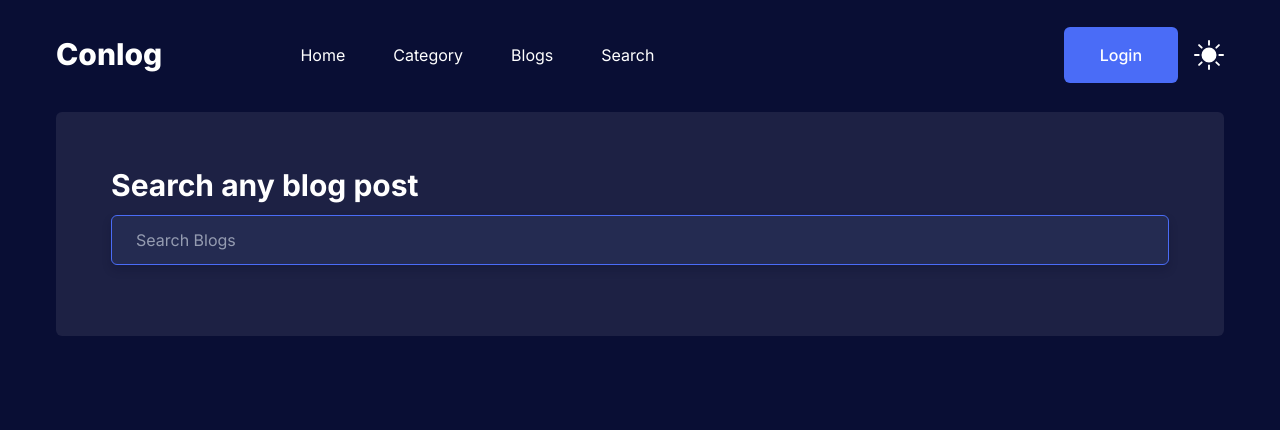
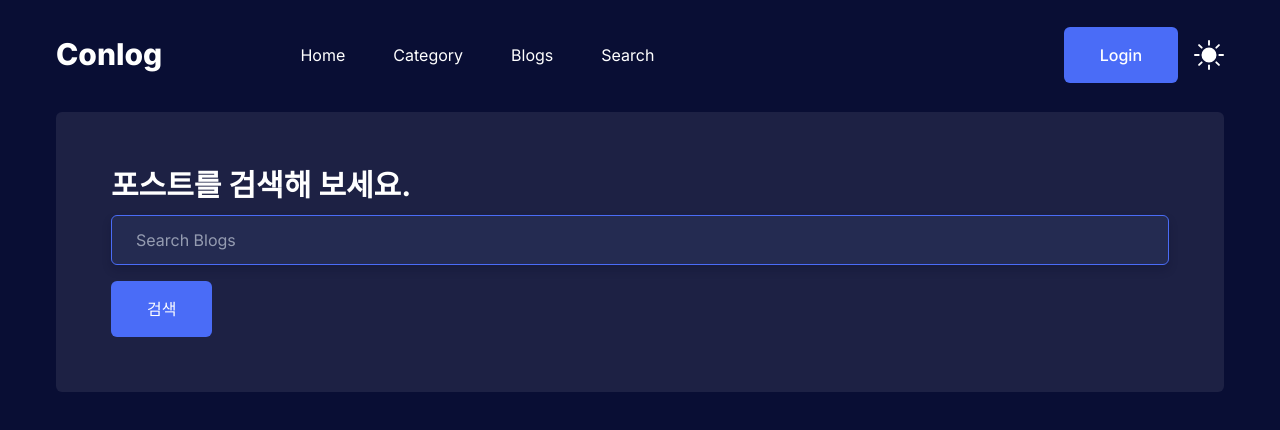
Before and after one commit to wooriki/Blog-nextjs-typeScript-Fullstack, a Next.js app: page /search in a window 1280 px wide. Shown: the top 430 px of the page. Built offline with nearby package versions, Linux system fonts and the light colour scheme; no server answers.

Commit message:
Success to posting data with  pgAdmin server

```diff
--- /dev/null
+++ b/src/app/api/search/route.ts
@@ -0,0 +1,44 @@
+import prisma from "@/database";
+import { NextRequest, NextResponse } from "next/server";
+
+export async function GET(req: NextRequest) {
+  try {
+    const url = new URL(req.url);
+    const extractQuery = url.searchParams.get("query");
+
+    const searchPostList = await prisma.post.findMany({
+      where: {
+        OR: [
+          {
+            title: {
+              contains: extractQuery || "",
+            },
+          },
+          {
+            description: {
+              contains: extractQuery || "",
+            },
+          },
+        ],
+      },
+    });
+    if (searchPostList) {
+      return NextResponse.json({
+        success: true,
+        data: searchPostList,
+      });
+    } else {
+      return NextResponse.json({
+        success: false,
+        message: "검색 포스트를 가져오는데 실패했습니다. 다시 시도해 주세요.",
+      });
+    }
+  } catch (e) {
+    console.log(e);
+
+    return NextResponse.json({
+      success: false,
+      message: "에러가 발생했습니다. 다시 시도해 주세요.",
+    });
+  }
+}
--- a/src/app/create/page.tsx
+++ b/src/app/create/page.tsx
@@ -128,7 +128,7 @@ export default function Create() {
                 <div className="-mx-4 flex flex-wrap">
                   {formControls.map((control) => (
                     <div className="w-full px-4" key={control.id}>
-                      <label className="mb-6 black text-sm font-medium text-dark dark:text-white">
+                      <label className="mb-2 text-sm font-medium text-dark dark:text-white">
                         {control.label}
                       </label>
                       {control.component === "input" ? (
@@ -144,7 +144,7 @@ export default function Create() {
                             });
                           }}
                           value={formData[control.id as keyof BlogFormData]}
-                          className="w-full mb-8 rounded-md border border-transparent py-3 px-6 text-body-color placeholder-body-color shadow-one outline-none focus:border-primary focus-visible:shadow-none dark:bg-[#242B51] dark:shadow-signUp"
+                          className="w-full mt-2 mb-8 rounded-md border border-transparent py-3 px-6 text-body-color placeholder-body-color shadow-one outline-none focus:border-primary focus-visible:shadow-none dark:bg-[#242B51] dark:shadow-signUp"
                         />
                       ) : control.component === "textarea" ? (
                         <textarea
@@ -160,7 +160,7 @@ export default function Create() {
                             });
                           }}
                           value={formData[control.id as keyof BlogFormData]}
-                          className="w-full resize-none rounded-md border border-transparent py-3 px-6 text-base text-body-color placeholder-body-color shadow-one outline-none focus:border-primary focus-visible:shadow-none dark:bg-[#242B51] dark:shadow-signUp"
+                          className="w-full mt-2 resize-none rounded-md border border-transparent py-3 px-6 text-base text-body-color placeholder-body-color shadow-one outline-none focus:border-primary focus-visible:shadow-none dark:bg-[#242B51] dark:shadow-signUp"
                         />
                       ) : control.component === "select" ? (
                         <select
@@ -174,7 +174,7 @@ export default function Create() {
                             });
                           }}
                           value={formData[control.id as keyof BlogFormData]}
-                          className="w-full mb-8 rounded-md border border-transparent py-3 px-6 text-base text-body-color placeholder-body-color shadow-one outline-none focus:border-primary focus-visible:shadow-none dark:bg-[#242B51] dark:shadow-signUp"
+                          className="w-full mt-2 mb-8 rounded-md border border-transparent py-3 px-6 text-base text-body-color placeholder-body-color shadow-one outline-none focus:border-primary focus-visible:shadow-none dark:bg-[#242B51] dark:shadow-signUp"
                         >
                           <option value={""} id="">
                             Select
--- a/src/app/search/page.tsx
+++ b/src/app/search/page.tsx
@@ -1,8 +1,26 @@
 "use client";
 
 import Button from "@/components/button";
+import { GlobalCotext } from "@/context";
+import { useContext } from "react";
 
 export default function Search() {
+  const { searchQuery, setSearchQuery, searchResults, setSearchResults } =
+    useContext(GlobalCotext);
+
+  async function handleSearch() {
+    console.log(searchQuery);
+
+    const res = await fetch(`/api/search?query=${searchQuery}`, {
+      method: "GET",
+      cache: "no-store",
+    });
+    const data = await res.json();
+
+    if (data.success) {
+      setSearchResults(data.data);
+    }
+  }
   return (
     <section className="overflow-hidden py-16 md:py-20 lg:py-28">
       <div className="container">
@@ -10,7 +28,7 @@ export default function Search() {
           <div className="w-full px-4">
             <div className="mb-12 rounded-md bg-primary/[3%] py-11 px-8 dark:bg-dark sm:p-[50px] lg:mb-5 lg:px-8 xl:p-[55px]">
               <h2 className="mb-3 text-2xl font-bold text-black dark:text-white sm:text-3xl lg:text-2xl xl:text-3xl">
-                Search any blog post
+                포스트를 검색해 보세요.
               </h2>
               <div className="flex flex-col gap-4">
                 <div className="flex gap-4">
@@ -22,9 +40,15 @@ export default function Search() {
                     autoFocus
                     autoComplete="off"
                     className="w-full rounded-md border border-transparent py-3 px-6 text-base text-body-color placeholder-body-color shadow-one outline-none focus:border-primary focus-visible:shadow-none dark:bg-[#242B51] dark:shadow-signUp"
+                    value={searchQuery}
+                    onChange={(e: React.ChangeEvent<HTMLInputElement>) => {
+                      setSearchQuery(e.target.value);
+                    }}
                   />
                 </div>
-                <div></div>
+                <div>
+                  <Button text="검색" onClick={handleSearch} />
+                </div>
               </div>
             </div>
           </div>
--- a/src/context/index.tsx
+++ b/src/context/index.tsx
@@ -2,7 +2,7 @@
 
 import Spinner from "@/components/spinner";
 import { initialBlogFormData } from "@/utils";
-import { BlogFormData } from "@/utils/types";
+import { Blog, BlogFormData } from "@/utils/types";
 import { useSession } from "next-auth/react";
 import {
   createContext,
@@ -17,6 +17,10 @@ type ContextType = {
   setLoading: Dispatch<SetStateAction<boolean>>;
   formData: BlogFormData;
   setFormData: Dispatch<SetStateAction<BlogFormData>>;
+  searchQuery: string;
+  setSearchQuery: Dispatch<SetStateAction<string>>;
+  searchResults: Blog[];
+  setSearchResults: Dispatch<SetStateAction<Blog[]>>;
 };
 
 const initialState = {
@@ -24,6 +28,10 @@ const initialState = {
   setLoading: () => {},
   formData: initialBlogFormData,
   setFormData: () => {},
+  searchQuery: "",
+  setSearchQuery: () => {},
+  searchResults: [],
+  setSearchResults: () => {},
 };
 
 export const GlobalCotext = createContext<ContextType>(initialState);
@@ -31,13 +39,25 @@ export const GlobalCotext = createContext<ContextType>(initialState);
 export default function GlobalState({ children }: { children: ReactNode }) {
   const [loading, setLoading] = useState(false);
   const [formData, setFormData] = useState(initialBlogFormData);
+  const [searchQuery, setSearchQuery] = useState("");
+  const [searchResults, setSearchResults] = useState<Blog[]>([]);
+
   const { data: session } = useSession();
 
   if (session === undefined) return <Spinner />;
 
   return (
     <GlobalCotext.Provider
-      value={{ loading, setLoading, formData, setFormData }}
+      value={{
+        loading,
+        setLoading,
+        formData,
+        setFormData,
+        searchQuery,
+        setSearchQuery,
+        searchResults,
+        setSearchResults,
+      }}
     >
       {children}
     </GlobalCotext.Provider>
```
